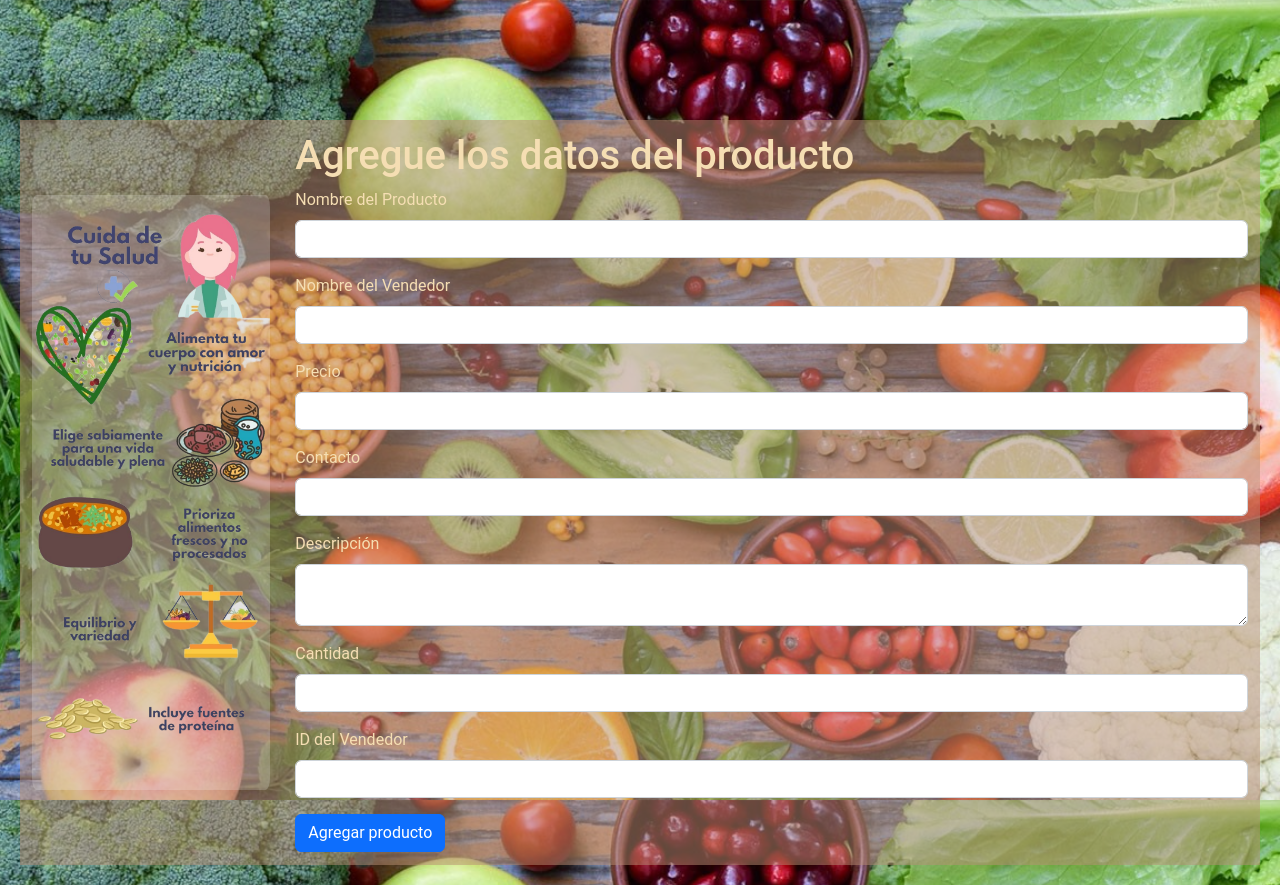
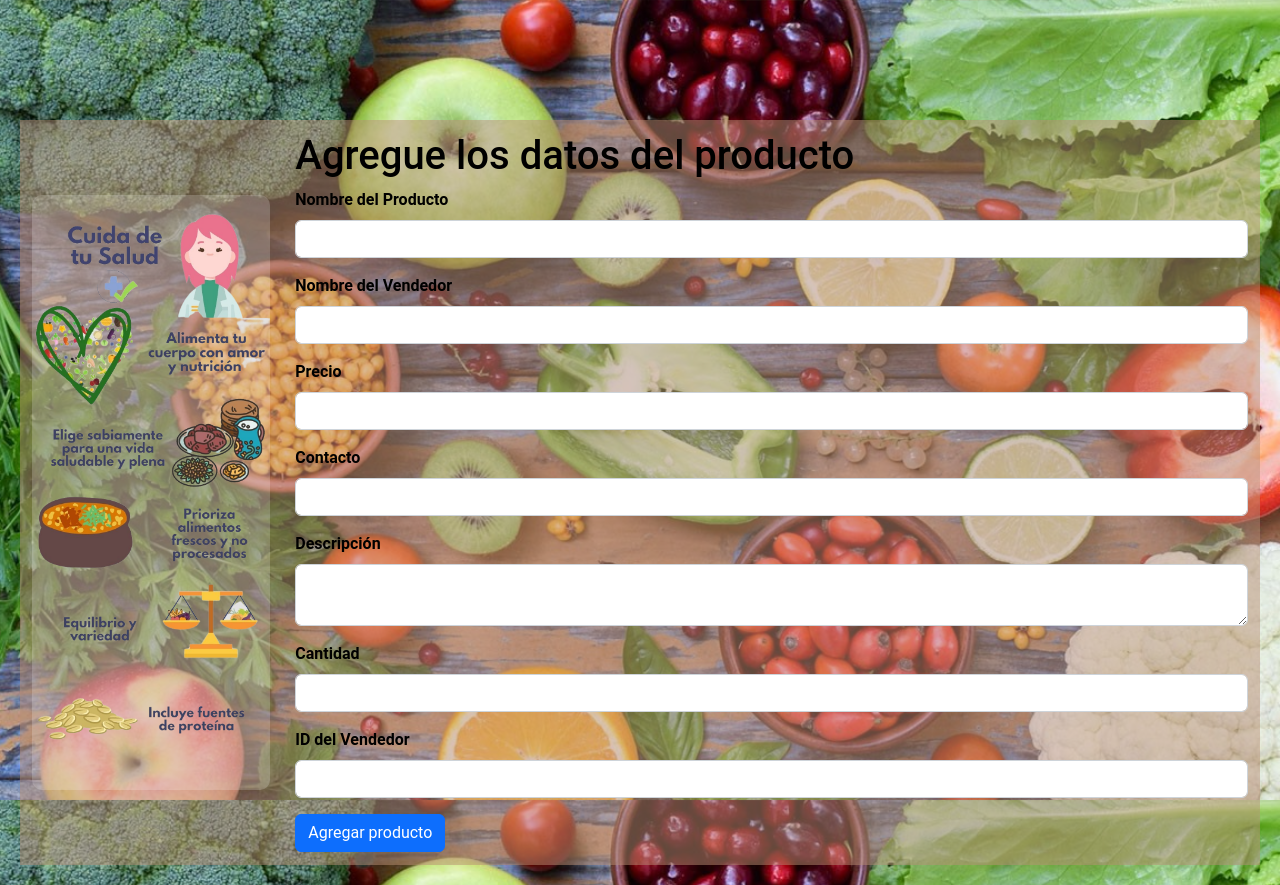
Before and after one commit to bsolis11/Proyecto-Gestion, a PHP site: page /insertarProducto.html in a window 1280 px wide. Run offline with PHP 8.4, Linux system fonts and the light colour scheme.

Commit message:
Update estilos.css
cambio de colores

```diff
--- a/Proyecto2/assets/css/estilos.css
+++ b/Proyecto2/assets/css/estilos.css
@@ -185,10 +185,12 @@ main{
   }
 
   .formulario-content {
-    color: wheat;
+    color: black;
+    /* color: wheat; */
     flex: 2;
     width: 75%;
     padding: 1%;
+    font-weight: 600;
   }
 
   .formulario-image {
@@ -217,5 +219,6 @@ main{
 
   .bg-form-add-prod-img{
     background-color: rgba(255, 255, 255, 0.2);
-    border-radius: 2%;
+    border-radius: 10px;
+    text-align: center;
   }
```
